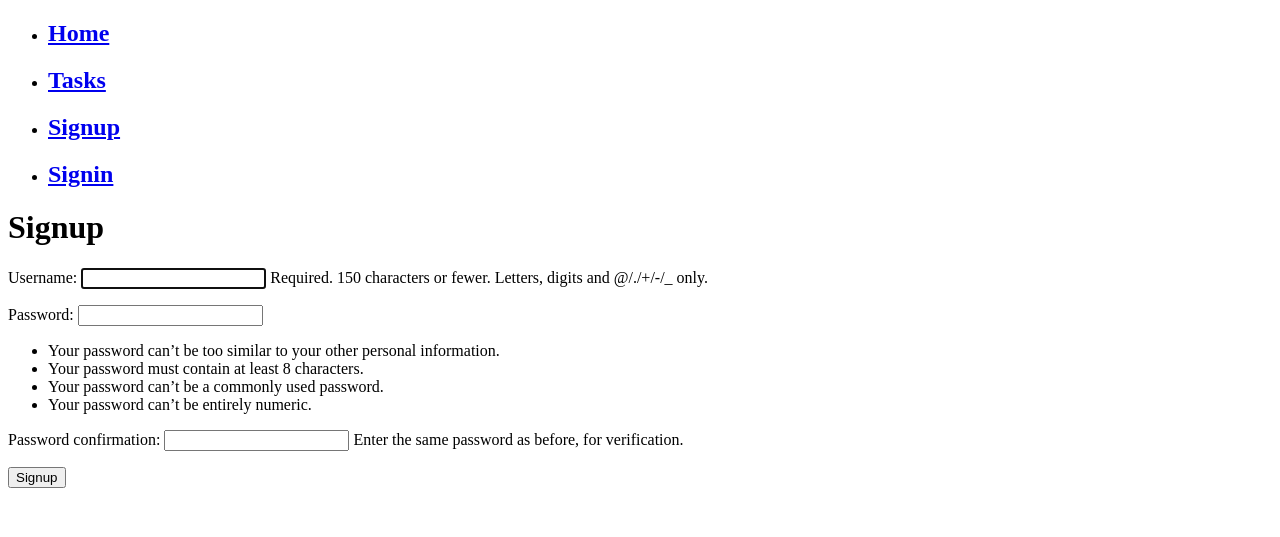
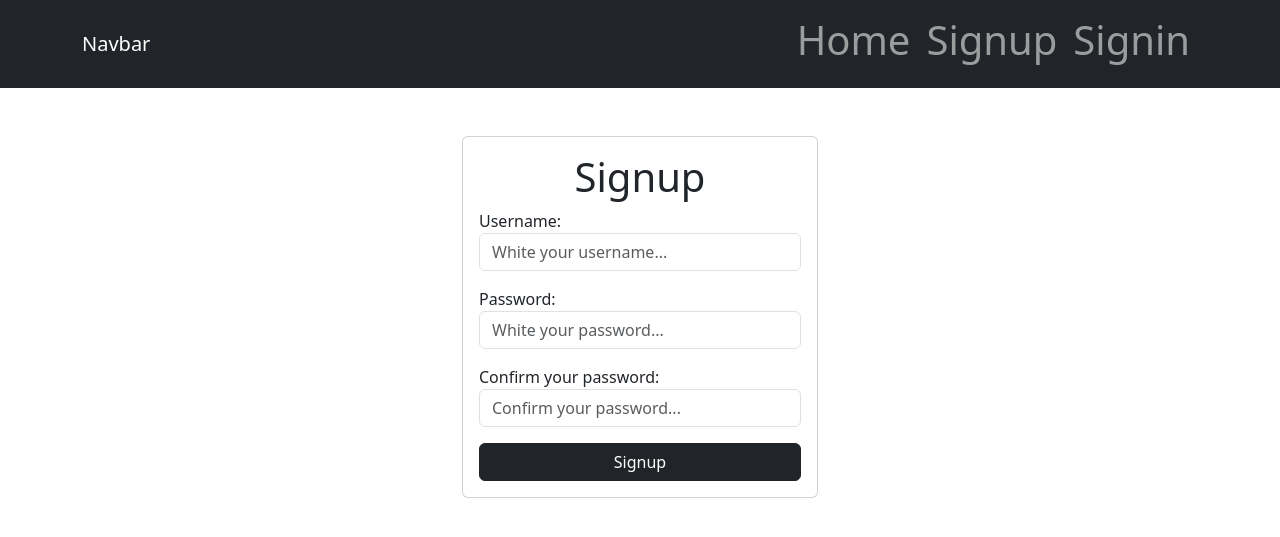
Before and after one commit to Esneidr/App_django, a Django app: page /signup/ in a window 1280 px wide. Shown: the top 537 px of the page. Run offline with Django 5.2, Linux system fonts and the light colour scheme.

Commit message:
5 commit

```diff
--- a/djangocrud/settings.py
+++ b/djangocrud/settings.py
@@ -118,6 +118,8 @@
 
 STATIC_URL = 'static/'
 
+LOGIN_URL = '/signin'
+
 # Default primary key field type
 # https://docs.djangoproject.com/en/5.0/ref/settings/#default-auto-field
 
--- a/djangocrud/urls.py
+++ b/djangocrud/urls.py
@@ -23,7 +23,11 @@
     path('', views.home, name='home'),
     path('signup/', views.signup, name='signup'),
     path('tasks/', views.tasks, name='tasks'),
+    path('tasks_completed/', views.tasks_completed, name='tasks_completed'),
     path('tasks/create/', views.create_task, name='create_task'),
+    path('tasks/<int:task_id>/', views.task_detail, name='task_detail'),
+    path('tasks/<int:task_id>/complete', views.complete_task, name='complete_task'),
+    path('tasks/<int:task_id>/delete', views.delete_task, name='delete_task'),
     path('logout/', views.signout, name='logout'),
     path('signin/', views.signin, name='signin'),
 ]
--- a/tasks/models.py
+++ b/tasks/models.py
@@ -6,7 +6,7 @@
     title = models.CharField(max_length=100)
     description = models.TextField(blank=True)
     created = models.DateTimeField(auto_now_add=True)
-    datecompleted = models.DateTimeField(null=True)
+    datecompleted = models.DateTimeField(null=True, blank=True)
     important = models.BooleanField(default=False)
     user = models.ForeignKey(User, on_delete=models.CASCADE)
 
--- a/tasks/templates/base.html
+++ b/tasks/templates/base.html
@@ -1,36 +1,52 @@
+
 <!DOCTYPE html>
 <html lang="en">
 <head>
     <meta charset="UTF-8">
     <meta name="viewport" content="width=device-width, initial-scale=1.0">
     <title>Django Crud Application</title>
+    <link rel="stylesheet" href="https://cdn.jsdelivr.net/npm/bootstrap@5.3.3/dist/css/bootstrap.min.css">
 </head>
 <body>
-    <nav>
-        <ul>
-            <li>
-                <a href="/"><H1>Home</H1></a>
-            </li>
-            <li>
-                <a href="/tasks"><H1>Tasks</H1></a>
+
+    <nav class="navbar navbar-expand-lg bg-dark navbar-dark">
+        <div class="container">
+          <a class="navbar-brand" href="#">Navbar</a>
+          <button class="navbar-toggler" type="button" data-bs-toggle="collapse" data-bs-target="#navbarNav" aria-controls="navbarNav" aria-expanded="false" aria-label="Toggle navigation">
+            <span class="navbar-toggler-icon"></span>
+          </button>
+          <div class="collapse navbar-collapse" id="navbarNav">
+            <ul class="navbar-nav ms-auto">
+                <li class="nav-item">
+                    <a href="/" class="nav-link"><H1>Home</H1></a>
                 </li>
                 {% if user.is_authenticated %}
-            <li>
-                <a href="/logout"><H1>Logout</H1></a>
+                <li class="nav-item">
+                    <a href="/tasks" class="nav-link"><H1>Tasks Pendig</H1></a>
+                </li>
+                <li class="nav-item">
+                    <a href="/tasks_completed/" class="nav-link"><H1>Tasks Completed</H1></a>
+                </li>
+                <li class="nav-item">
+                    <a href="/tasks/create/" class="nav-link"><H1>Create Tasks</H1></a>
+                </li>
+                <li class="nav-item">
+                    <a href="/logout" class="nav-link"><H1>Logout</H1></a>
                 </li>
                 {% else %}
-            <li>
-                <a href="/signup"><H1>Signup</H1></a>
-                <li>
-                    <a href="/signin"><H1>Signin</H1></a>
+                <li class="nav-item">
+                    <a href="/signup" class="nav-link"><H1>Signup</H1></a>
                 </li>
+                <li class="nav-item">
+                    <a href="/signin" class="nav-link" ><H1>Signin</H1></a>
                 </li>
                 {% endif %}
             </ul>
+          </div>
+        </div>
     </nav>
-
+</body>
+</html>
 
 {% block content %}
 {% endblock %}
-</body>
-</html>
--- a/tasks/templates/signup.html
+++ b/tasks/templates/signup.html
@@ -1,15 +1,38 @@
 {% extends 'base.html' %}
 
 {% block content %}
-<h1>Signup</h1>
 
-{{error}}
+<main class="container">
+    <div class="row">
+        <div class="col-md-4 offset-md-4 mt-5">
+            <form method="POST" class="card card-body">
+                <h1 class="text-center">Signup</h1>
+                {{error}}
+                {% csrf_token %}
+                <div class="mb-3">
+                    <label for="username">Username:</label>
+                    <input type="text" name="username" id="username" class="form-control"
+                    placeholder="White your username...">
+                </div>
 
-<form method="POST">
-    {% csrf_token %}
-    {{form.as_p}}
-    <button>
-        Signup
-    </button>
-</form>
+                <div class="mb-3">
+                    <label for="password1">Password:</label>
+                    <input type="password" name="password1" id="password1" class="form-control"
+                    placeholder="White your password...">
+                </div>
+
+                <div class="mb-3">
+                    <label for="password2">Confirm your password:</label>
+                    <input type="password" name="password2" id="password2" class="form-control"
+                    placeholder="Confirm your password...">
+                </div>
+
+                <button class="btn btn-dark">
+                    Signup
+                </button>
+            </form>
+        </div>
+    </div>
+</main>
+
 {% endblock %}
--- a/tasks/views.py
+++ b/tasks/views.py
@@ -1,9 +1,12 @@
-from django.shortcuts import render, redirect
+from django.shortcuts import render, redirect, get_object_or_404
 from django.contrib.auth.forms import UserCreationForm, AuthenticationForm
 from django.contrib.auth.models import User
 from django.contrib.auth import login, logout, authenticate
 from django.db import IntegrityError
 from .forms import Taskform
+from .models import Task
+from django.utils import timezone
+from django.contrib.auth.decorators import login_required
 
 # Create your views here.
 def home(request):
@@ -33,9 +36,18 @@
             "error": 'Password do not macth'
         })
 
+@login_required
 def tasks(request):
-    return render(request, 'tasks.html')
+    tasks = Task.objects.filter(user=request.user, datecompleted__isnull=True)
+    return render(request, 'tasks.html',{'tasks' : tasks})
 
+@login_required
+def tasks_completed(request):
+    tasks = Task.objects.filter(user=request.user, datecompleted__isnull=False).order_by
+    ('-datecompleted')
+    return render(request, 'tasks.html',{'tasks' : tasks})
+
+@login_required
 def create_task(request):
 
     if request.method == 'GET':
@@ -55,7 +67,38 @@
                 'error': 'Please provide valida data'
             })
 
+@login_required
+def task_detail(request, task_id):
+    if request.method == 'GET':
+        task = get_object_or_404(Task, pk=task_id, user=request.user)
+        form = Taskform(instance=task)
+        return render(request, 'task_detail.html', {'task': task, 'form': form})
+    else:
+        try:
+            task = get_object_or_404(Task, pk=task_id, user=request.user)
+            form = Taskform(request.POST, instance=task)
+            form.save()
+            return redirect('tasks')
+        except ValueError:
+            return render(request, 'task_detail.html', {'task': task, 'form': form,
+            'error': "Error updating task"})
 
+@login_required
+def complete_task(request, task_id):
+    task = get_object_or_404(Task, pk=task_id, user=request.user)
+    if request.method == 'POST':
+        task.datecompleted = timezone.now()
+        task.save()
+        return redirect('tasks')
+
+@login_required
+def delete_task(request, task_id):
+    task = get_object_or_404(Task, pk=task_id, user=request.user)
+    if request.method == 'POST':
+        task.delete()
+        return redirect('tasks')
+
+@login_required
 def signout(request):
     logout(request)
     return redirect('home')
```
Also changed, not shown: tasks/templates/home.html (+21 -4 lines), tasks/templates/signin.html (+26 -9 lines), tasks/templates/task_detail.html (added, +31 -0 lines), tasks/templates/tasks.html (+20 -9 lines), db.sqlite3. Lines whose indentation alone changed are shown as unchanged.
